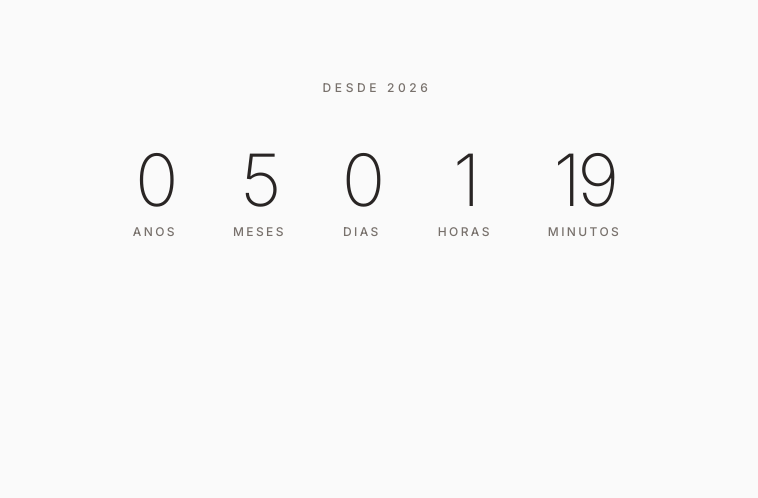
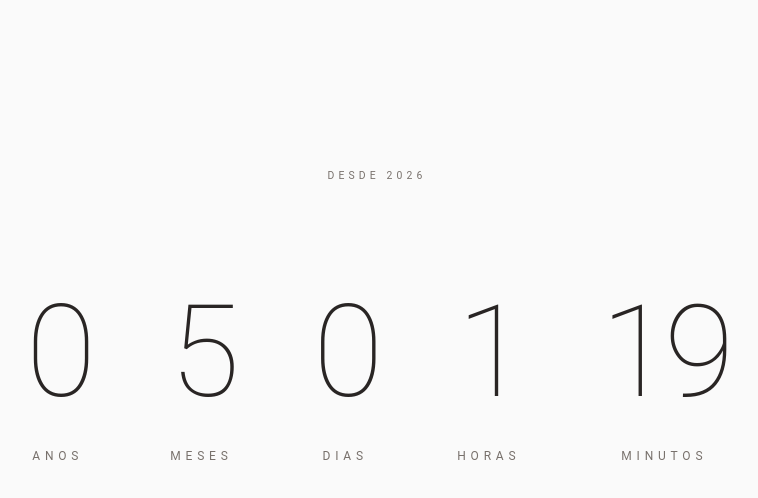
Before and after one commit to Jhnvida/our-journey, a React (Vite) app: page / in a window 1280 px wide. Shown: the top 498 px of the page, without its empty margins (263-1021 px from the left). Built offline with nearby package versions, Linux system fonts and the light colour scheme.

Commit message:
style: ajusta estilização da interface

```diff
--- a/src/components/Content/styles.module.css
+++ b/src/components/Content/styles.module.css
@@ -6,13 +6,13 @@
 
     width: 100%;
     max-width: 72rem;
-    padding: 2rem 1.5rem;
+    padding: 0 1.5rem 4rem 1.5rem;
     margin: 0 auto;
 }
 
 @media (min-width: 1024px) {
     .main {
         gap: 3rem;
-        padding-top: 5rem;
+        padding-top: 0;
     }
 }
--- a/src/components/Counter/styles.module.css
+++ b/src/components/Counter/styles.module.css
@@ -1,23 +1,37 @@
 .counter {
     width: 100%;
-    margin-bottom: 8rem;
+    min-height: 80vh;
+    display: flex;
+    flex-direction: column;
+    align-items: center;
+    justify-content: center;
+    margin-bottom: 4rem;
     text-align: center;
 }
 
 .title {
-    margin-bottom: 2rem;
+    margin-bottom: 4rem;
 
     color: var(--text-muted);
-    font-size: 0.75rem;
-    font-weight: 500;
+    font-size: 0.65rem;
+    font-weight: 400;
     line-height: 1rem;
     text-transform: uppercase;
-    letter-spacing: 0.3em;
+    letter-spacing: 0.4em;
 }
 
 .timeGrid {
     display: flex;
     justify-content: center;
     flex-wrap: wrap;
-    gap: 1.5rem;
+    gap: 2rem;
 }
+
+@media (min-width: 768px) {
+    .timeGrid {
+        gap: 4rem;
+    }
+    .title {
+        margin-bottom: 6rem;
+    }
+}
--- a/src/components/Time/styles.module.css
+++ b/src/components/Time/styles.module.css
@@ -3,24 +3,35 @@
     flex-direction: column;
     align-items: center;
     justify-content: center;
-    padding: 1rem;
+    padding: 0.5rem;
 }
 
 .timeValue {
     color: var(--text);
-    font-size: 4.5rem;
-    font-weight: 200;
+    font-size: 5rem;
+    font-weight: 100;
     line-height: 1;
     letter-spacing: -0.05em;
+    margin-bottom: 1.5rem;
 }
 
 .timeLabel {
     color: var(--text-muted);
-    font-size: 0.75rem;
-    font-weight: 500;
+    font-size: 0.65rem;
+    font-weight: 400;
     line-height: 1rem;
     text-transform: uppercase;
-    letter-spacing: 0.2em;
+    letter-spacing: 0.4em;
 
     margin-top: 0.5rem;
 }
+
+@media (min-width: 768px) {
+    .timeValue {
+        font-size: 8rem;
+    }
+
+    .timeLabel {
+        font-size: 0.75rem;
+    }
+}
--- a/src/styles/global.css
+++ b/src/styles/global.css
@@ -21,12 +21,11 @@ body {
     -moz-osx-font-smoothing: grayscale;
 
     font-family:
-        "Inter",
+        "Roboto",
         system-ui,
         -apple-system,
         BlinkMacSystemFont,
         "Segoe UI",
-        Roboto,
         Oxygen,
         Ubuntu,
         Cantarell,
```
